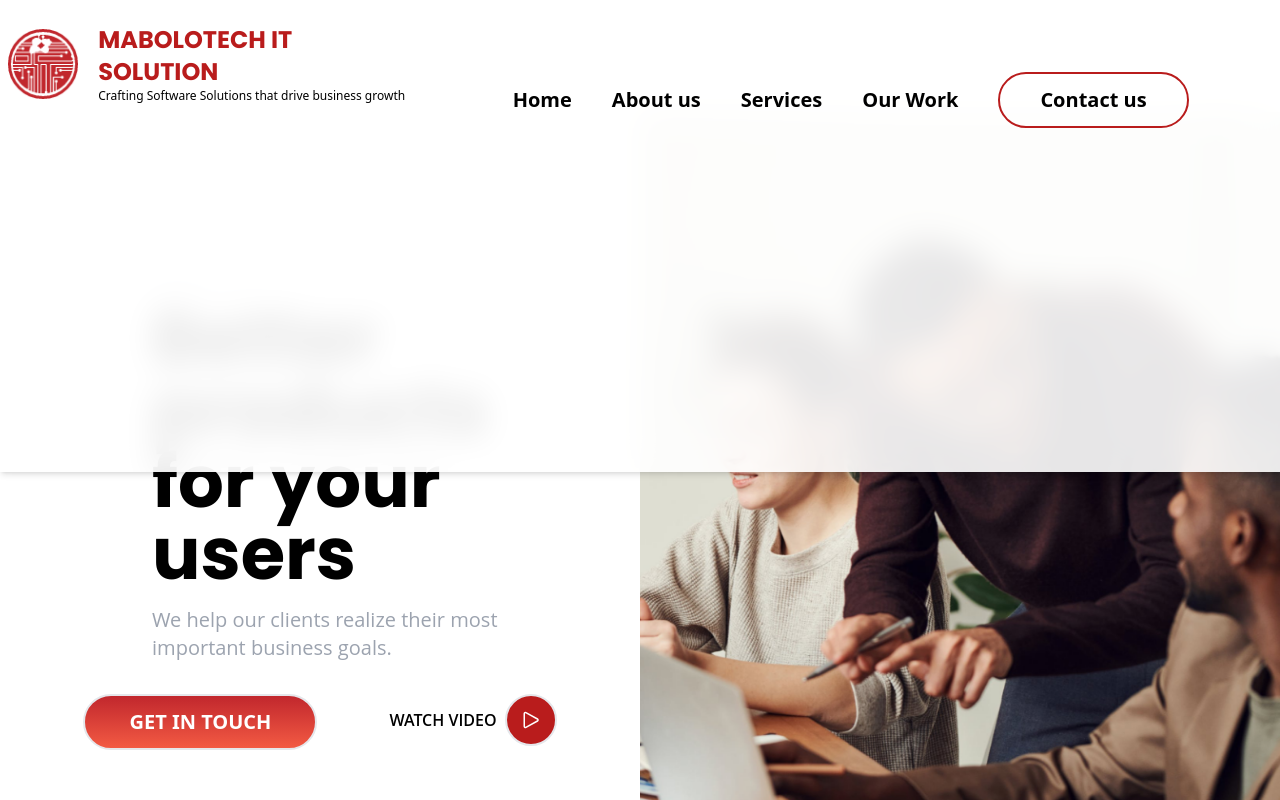
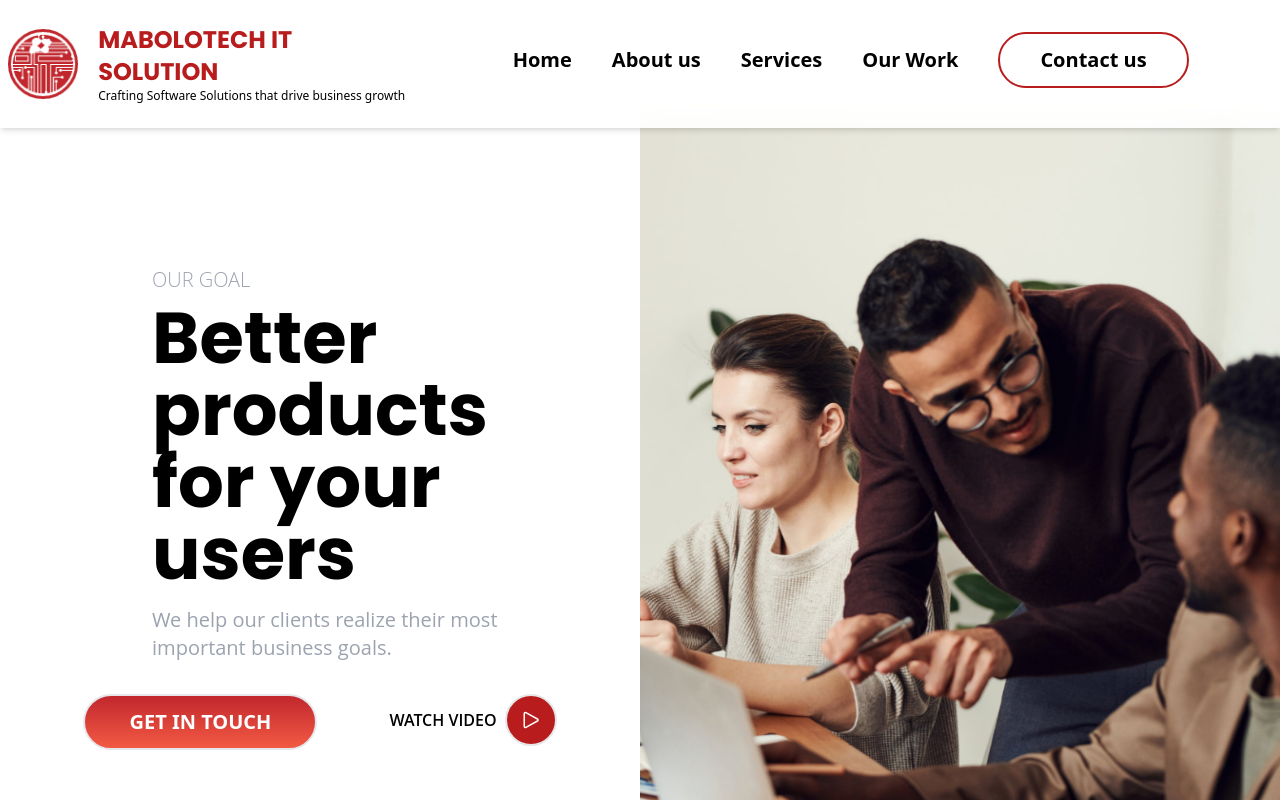
Before and after one commit to JavierCanoy/JobsQ-Web, a Next.js app: page / in a window 1280 px wide. Shown: the top 800 px of the page. Built offline with nearby package versions, Linux system fonts and the light colour scheme.

Commit message:
nav-changes.3

```diff
--- a/components/NavBar.tsx
+++ b/components/NavBar.tsx
@@ -57,11 +57,11 @@ export default function NavBar() {
 
           <div className="menu xl:col-span-8  md:col-span-12  2xl:mx-20 col-span-12">
             <div
-              className={`flex-1  md:h-96 lg:h-min-screen xl:block    justify-self-center pb-3   ${
+              className={`flex-1   xl:block    justify-self-center   ${
                 navbar ? "p-10 md:p-0 block " : "hidden"
               }`}
             >
-              <ul className="    text-center xl:col-span-6 mt-5 md:mt-10 xl:grid xl:grid-flow-col xl:py-2    grid     items-center justify-center  gap-10    md:py-10  text-xl font-semibold  ">
+              <ul className="    text-center xl:col-span-6 mt-5 md:mt-10 xl:mt-0 xl:grid xl:grid-flow-col xl:py-2    grid     items-center justify-center  gap-10    md:py-10  text-xl font-semibold  ">
                 <li className="  hover:text-red-700">
                   <Link href="/#home" onClick={() => setNavbar(!navbar)}>
                     Home
```
